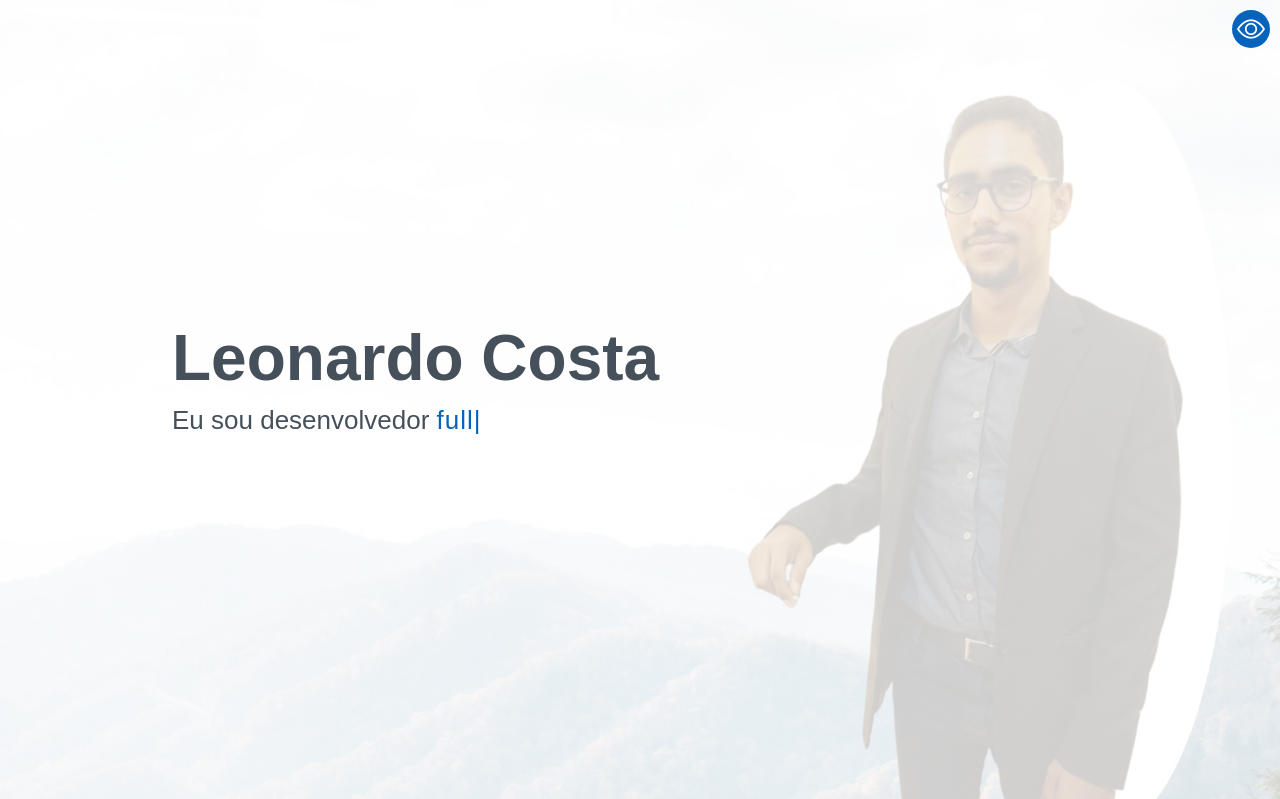
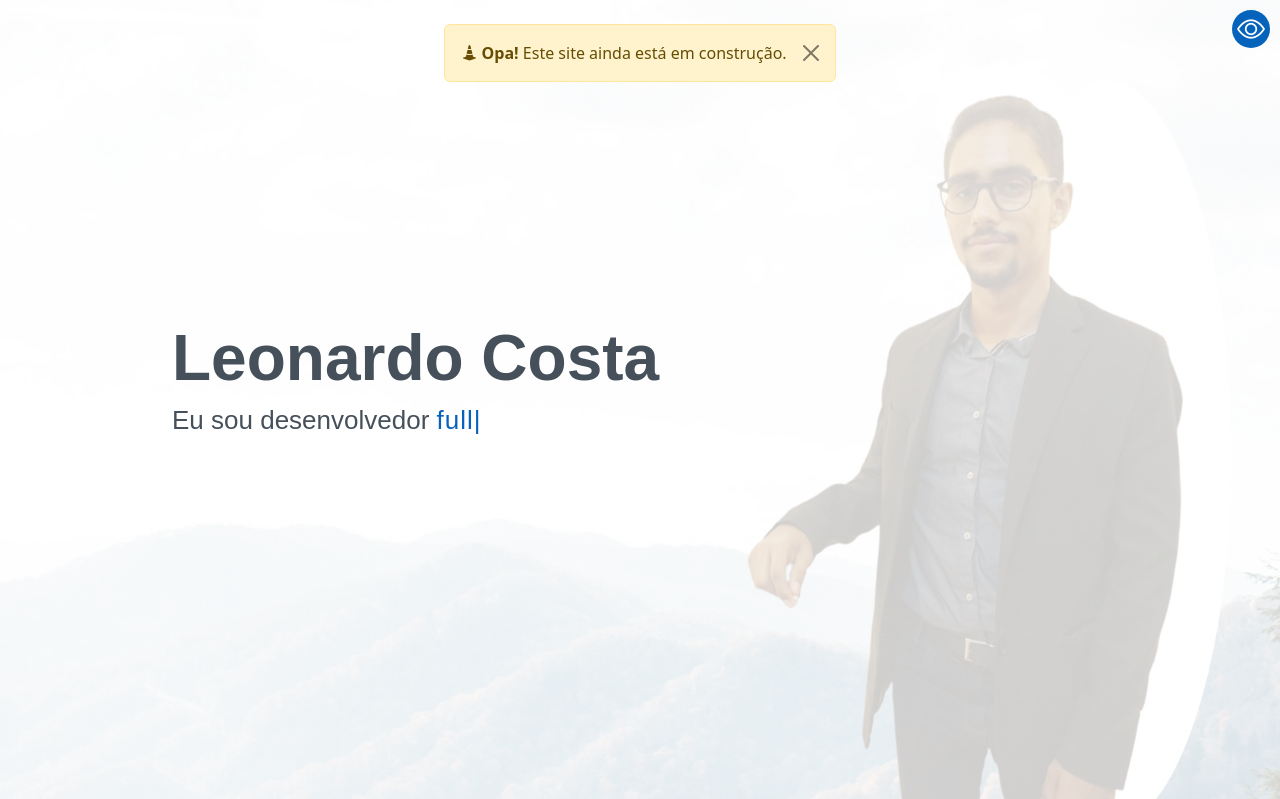
Before and after one commit to leon-rdo/LeonardoCosta, a Django app: page / in a window 1280 px wide. Shown: the top 799 px of the page. Run offline with Django 5.2, Linux system fonts and the light colour scheme; data that the repository does not hold is empty.

Commit message:
refactor: add alert to index

```diff
--- a/home/templates/home/index.html
+++ b/home/templates/home/index.html
@@ -12,6 +12,13 @@
 {% endblock extra_head %}
 
 {% block content %}
+  <div class="d-flex w-100 align-items-center flex-column fixed-top">
+      <div class="alert alert-warning alert-dismissible fade show mt-4 mb-0 d-inline-block" role="alert" style="width: max-content;">
+          <i class="bi bi-cone-striped"></i>
+          <strong>Opa!</strong> Este site ainda está em construção.
+          <button type="button" class="btn-close" data-bs-dismiss="alert" aria-label="Close"></button>
+      </div>
+  </div>
     <!-- ======= Hero Section ======= -->
     <section id="hero" class="d-flex flex-column justify-content-center">
       <div class="container" data-aos="zoom-in" data-aos-delay="100">
```
